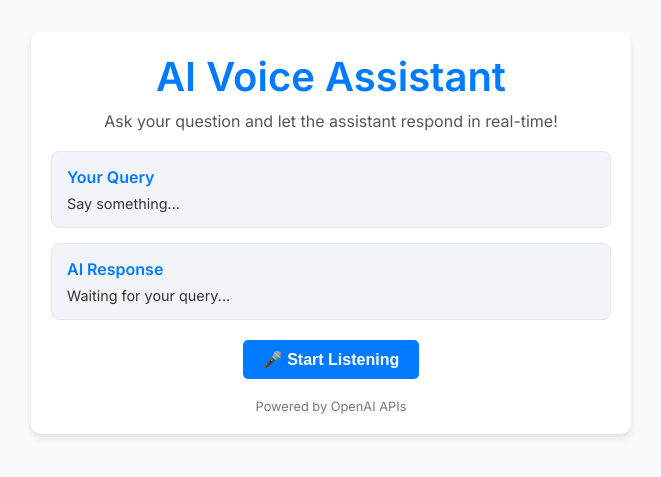
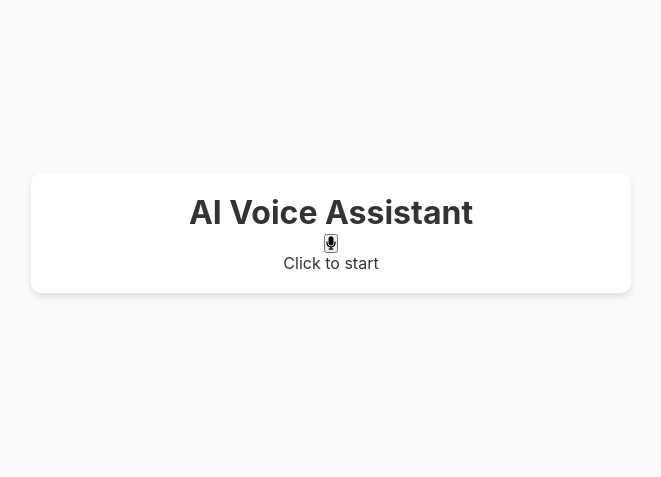
Before and after one commit to Deathstrip/AI-Voice-Assistant, a plain HTML site: page frontend/index.html in a window 1280 px wide. Shown: the part 167-644 px from the top of the page, without its empty margins (309-970 px from the left). Drawn offline with Linux system fonts and the light colour scheme.

Commit message:
index.html

```diff
--- a/frontend/index.html
+++ b/frontend/index.html
@@ -5,32 +5,19 @@
     <meta name="viewport" content="width=device-width, initial-scale=1.0">
     <title>AI Voice Assistant</title>
     <link rel="stylesheet" href="style.css">
-  <link href="https://fonts.googleapis.com/css2?family=Inter:wght@400;600&display=swap" rel="stylesheet">
 </head>
 <body>
     <div class="container">
-    <header>
         <h1>AI Voice Assistant</h1>
-      <p>Ask your question and let the assistant respond in real-time!</p>
-    </header>
-    <main>
-      <div class="display">
-        <div class="query-box">
-          <h3>Your Query</h3>
-          <p id="query-text">Say something...</p>
+        <div class="mic-container">
+            <button id="micButton" class="mic-button idle" onclick="toggleRecording()">
+                <i id="micIcon" class="fas fa-microphone"></i>
+            </button>
+            <p id="micStatus" class="status">Click to start</p>
         </div>
-        <div class="response-box">
-          <h3>AI Response</h3>
-          <p id="response-text">Waiting for your query...</p>
+        <div id="result" class="response"></div>
     </div>
-      </div>
-      <button id="mic-button" class="button-primary">🎤 Start Listening</button>
-      <audio id="ai-audio" controls style="display: none;"></audio>
-    </main>
-    <footer>
-      <p>Powered by OpenAI APIs</p>
-    </footer>
-  </div>
+    <script src="https://kit.fontawesome.com/a076d05399.js" crossorigin="anonymous"></script>
     <script src="app.js"></script>
 </body>
 </html>
```
Lines whose indentation alone changed are shown as unchanged.
